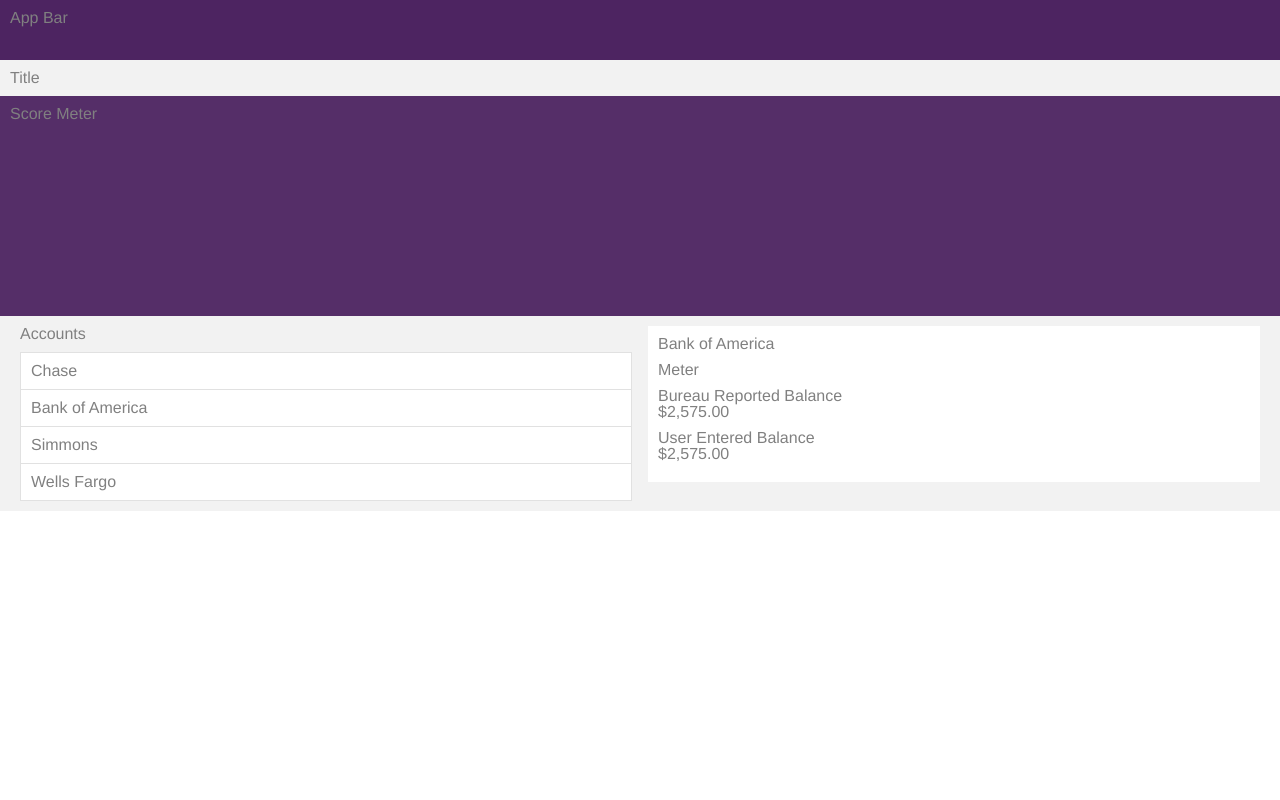
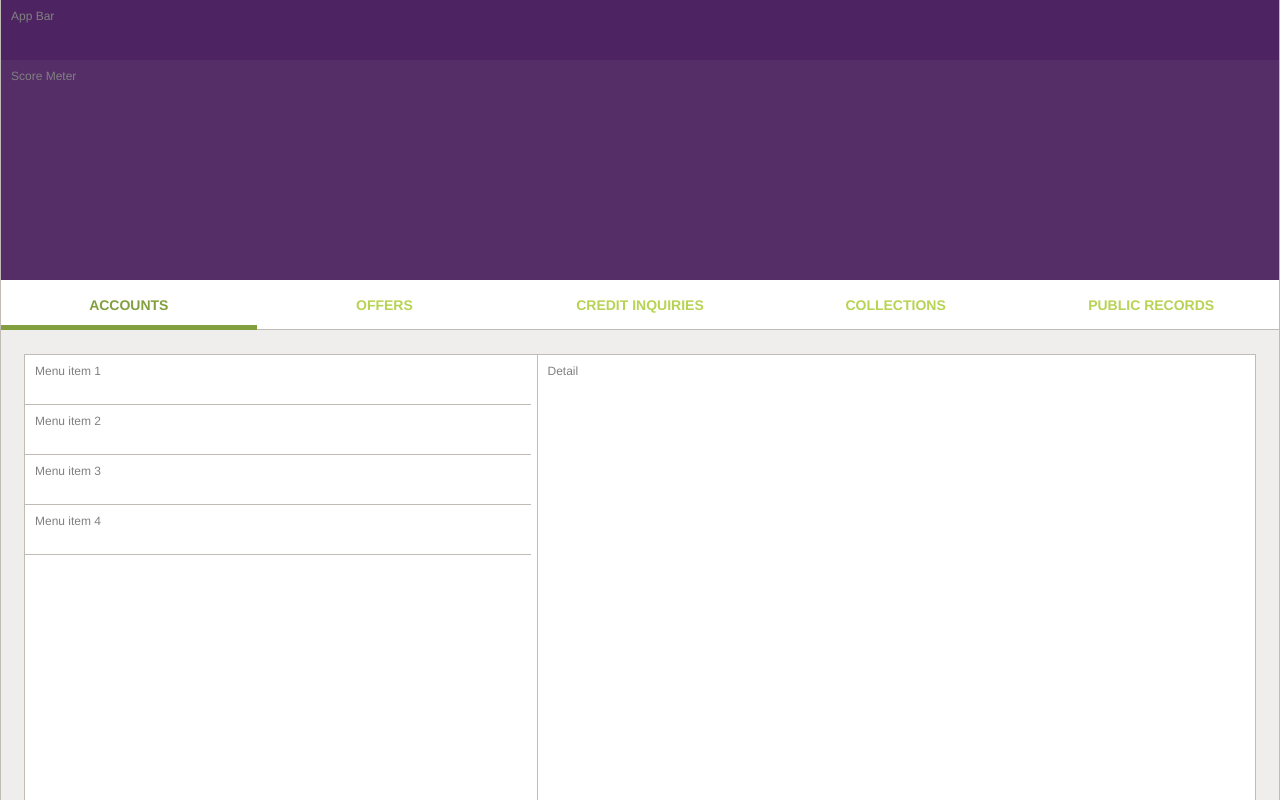
Before and after one commit to ksrb/grid-test, a website: page account.html in a window 1280 px wide. Shown: the top 800 px of the page. Drawn offline with Linux system fonts and the light colour scheme.

Commit message:
updated account as per latest wireframe

```diff
--- a/account.html
+++ b/account.html
@@ -1,70 +1,69 @@
 <!DOCTYPE html>
 <html lang="en">
+
 <head>
   <meta charset="UTF-8">
-  <title>Account</title>
+  <meta name="viewport" content="width=device-width">
+
+  <title>ICR Account</title>
   <link rel="stylesheet" type="text/css" href="reset.css">
-  <link rel="stylesheet"
-        type="text/css"
-        href="flexboxgrid.css">
+  <link rel="stylesheet" type="text/css" href="flexboxgrid.css">
   <link rel="stylesheet" type="text/css" href="style.css">
 </head>
+
 <body>
+
   <div class='container layout-container'>
     <div class='app-bar'>
       App Bar
     </div>
-  <div class='layout-title'>
-    Title
-  </div>
     <div class='score-meter'>
       Score Meter
     </div>
-  <!-- Content feed -->
-  <div class='content-feed'>
+
+    <div class='icr-container'>
+      <div class='tabs'>
+        <div class='tabs-headers'>
+          <div class='tab-header active'>ACCOUNTS</div>
+          <div class='tab-header'>OFFERS</div>
+          <div class='tab-header'>CREDIT INQUIRIES</div>
+          <div class='tab-header'>COLLECTIONS</div>
+          <div class='tab-header'>PUBLIC RECORDS</div>
+          <div class='tab-header more'>MORE</div>
+        </div>
+        <div class='tabs-contents'>
+          <div class='tab-content'>
+            <div class='icr-account'>
               <div class='row'>
-      <div class='col-md-6 col-sm-6 col-xs-12'>
-        <div class='accounts-title'>
-          Accounts
+                <div class='col-lg-5 col-md-5 col-sm-5 col-xs-12 icr-account-menu-container'>
+                  <div class='icr-account-menu-item'>
+                    Menu item 1
                   </div>
-        <div class='account-list'>
-          <div class='account-list__item'>
-            Chase
+                  <div class='icr-account-menu-item'>
+                    Menu item 2
                   </div>
-          <div class='account-list__item'>
-            Bank of America
+                  <div class='icr-account-menu-item'>
+                    Menu item 3
                   </div>
-          <div class='account-list__item'>
-            Simmons
-          </div>
-          <div class='account-list__item'>
-            Wells Fargo
+                  <div class='icr-account-menu-item'>
+                    Menu item 4
                   </div>
                 </div>
-      </div>
-      <div class='col-md-6 col-sm-6 col-xs-hide'>
-        <div class='account-detail'>
-          <div class='account-detail__title'>
-            Bank of America
-          </div>
-          <div class='account-detail__meter'>
-            Meter
-          </div>
-          <div class='account-detail__bureau-reported-balance'>
-            Bureau Reported Balance<br />
-            $2,575.00
-          </div>
-          <div class='account-detail__user-entered-balance'>
-            User Entered Balance<br />
-            $2,575.00
+                <div class='col-lg-6 col-md-6 col-sm-6 col-xs-hide icr-account-detail-container'>
+                  Detail
                 </div>
               </div>
             </div>
           </div>
         </div>
       </div>
+    </div>
+  </div>
+
+  </div>
   <script id="__bs_script__">
     document.write("<script async src='http://HOST:3001/browser-sync/browser-sync-client.js?v=2.18.2'><\/script>".replace("HOST", location.hostname));
   </script>
 </body>
+
 </html>
--- a/style.css
+++ b/style.css
@@ -5,13 +5,16 @@
   margin: 0;
   padding: 0;
   font-family: Helvetica, Arial, serif;
+  font-size: 12px;
   color: #808080;
 }
 
 .layout-container {
   min-width: 375px;
   max-width: 1920px;
-  background: rgb(242, 242, 242);
+  background: #F0EEED;
+  border-left: 1px solid #C1BBB6;
+  border-right: 1px solid #C1BBB6;
 }
 
 .layout-title {
@@ -49,7 +52,7 @@
   padding: 10px;
   display: flex;
   background: white;
-  border: 1px solid rgb(225, 225, 225);
+  border: 1px solid #C1BBB6;
 }
 
 .content-feed-item {
@@ -57,7 +60,7 @@
   height: 100px;
   flex: 1;
   padding: 0 10px;
-  border-right: 1px solid rgb(225, 225, 225);
+  border-right: 1px solid #9F9F9F;
 }
 
 .content-feed-item:last-child {
@@ -88,8 +91,88 @@
   margin: 0 4px;
   padding: 10px;
   background: white;
-  border: 1px solid rgb(225, 225, 225);
+  border: 1px solid #C1BBB6;
 }
+
+
+
+
+.icr-container {
+
+}
+
+.tabs {
+
+}
+
+.tabs-headers {
+  box-sizing: border-box;
+  height: 50px;
+  display: flex;
+  background: white;
+  border-bottom: 1px solid #C1BBB6;
+}
+
+.tab-header {
+  box-sizing: border-box;
+  height: 50px;
+  flex: 1;
+  display: flex;
+  flex-wrap: nowrap;
+  justify-content: center;
+  color: #B7D353;
+  font-size: 14px;
+  line-height: 50px;
+  font-weight: 700;
+}
+
+.tabs-headers div.more {
+  display: none;
+}
+
+.tab-header.active {
+  color: #829F3F;
+  border-bottom: 5px solid #829F3F;
+}
+
+.tabs-contents {
+
+}
+
+.tab-content {
+
+}
+
+.icr-account {
+  box-sizing: border-box;
+  margin: 0 0 16px;
+  background: white;
+}
+
+.icr-account-menu-container {
+
+}
+
+.icr-account-menu-item {
+  box-sizing: border-box;
+  height: 50px;
+  padding: 10px;
+  border-bottom: 1px solid #C1BBB6;
+}
+
+.icr-account-detail-container {
+  height: 1000px;
+  padding: 10px;
+  border-left: 1px solid #C1BBB6;
+}
+
+
+
+
+
+
+
+
 
 
 
@@ -142,9 +225,6 @@
   background: white;
   border: 1px solid rgb(225, 225, 225);
 }
-
-
-
 
 .accounts-title {
   margin-bottom: 10px;
@@ -209,6 +289,23 @@
 
 
 
+
+
+
+
+@media only screen and (max-width: 768px) {
+  .tabs-headers div:nth-child(n+3) {
+    display: none;
+  }
+
+  .tabs-headers div.more {
+    display: flex;
+  }
+}
+
+
+
+
 @media only screen and (min-width: 600px) {
   .credit-offer {
     flex: 0 0 calc(50% - 20px);
@@ -250,7 +347,7 @@
 @media only screen and (min-width: 1024px) {
   .goals-container {
     margin: 24px;
-    border: 1px solid rgb(225, 225, 225);
+    border: 1px solid #C1BBB6;
   }
 
   .content-feed-container {
@@ -271,6 +368,11 @@
     min-width: calc(33.33% - 21.333px);
     max-width: calc(33.33% - 21.333px);
   }
+
+  .icr-account {
+    margin: 24px;
+    border: 1px solid #C1BBB6;
+  }
 }
 
 
@@ -287,18 +389,18 @@
 
 @media only screen and (min-width: 1280px) {
   .goals-container {
-    max-width: 1216px;
-    margin: 32px auto;
+    max-width: 1232px;
+    margin: 24px auto;
   }
 
   .content-feed-container {
-    max-width: 1216px;
-    margin: 0 auto 32px;
+    max-width: 1232px;
+    margin: 0 auto 24px;
   }
 
   .offer-list-container {
-    max-width: 1215px;
-    margin: 0 auto 32px;
+    max-width: 1232px;
+    margin: 0 auto 24px;
   }
 
   .offer-list-spacer {
@@ -311,6 +413,11 @@
     max-width: calc(25% - 12px);
   }
 
+  .icr-account {
+    max-width: 1232px;
+    margin: 24px auto 24px;;
+  }
+
   .credit-offer {
     flex: 0 0 calc(33% - 20px);
   }
```
Lines whose indentation alone changed are shown as unchanged.
